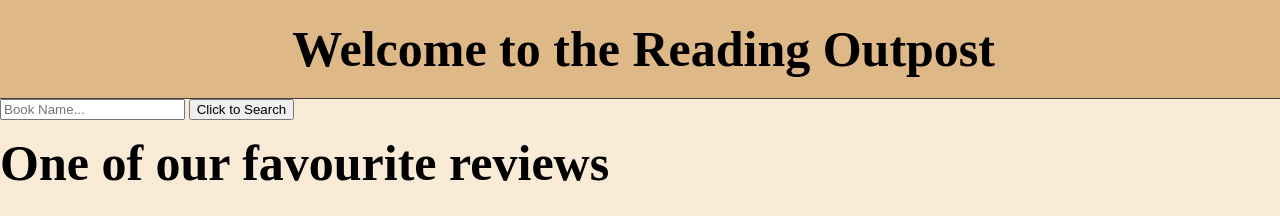
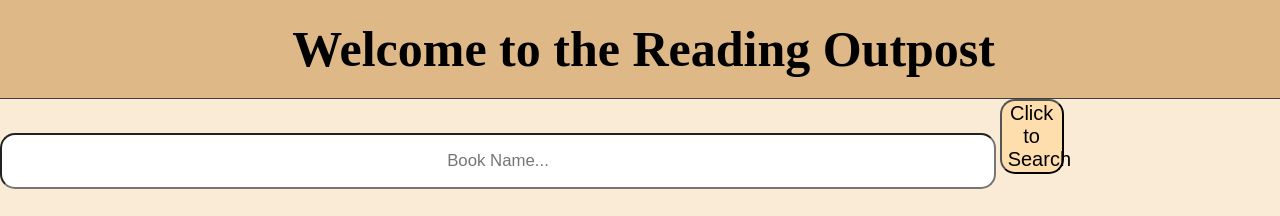
Before and after one commit to Zablon-Onchari-Nyabuto/Reading-Outpost, a plain HTML site: page index.html in a window 1280 px wide. Shown: the top 216 px of the page. Drawn offline with Linux system fonts and the light colour scheme; no server answers.

Commit message:
Update the input button in the css

```diff
--- a/index.html
+++ b/index.html
@@ -14,14 +14,13 @@
       </nav>
     </header>
     <main>
-      <div id="search">
+      <div>
         <input
           type="text"
+          id="input1"
           placeholder="Book Name..."
-          height="50%"
-          width="100%"
         />
-        <button type="click" onclick="getBooks()" width="20%">Click to Search</button>
+        <button type="click" id="button1">Click to Search</button>
         <ul id="books-list"></ul>
       </div>
       <div class="book-details">
--- a/style.css
+++ b/style.css
@@ -19,6 +19,23 @@ body {
   text-align: center;
 }
 
+#input1{
+  width: 75%;
+  height: 10%;
+  border-radius: 15px;
+  padding: 16px;
+  text-align: center;
+  font-size: larger;
+}
+#button1{
+  width: 5%;
+  height: 10%;
+  border-radius: 15px;
+  background-color: navajowhite;
+  font-size: 20px;
+  top: 0px;
+}
+
 h1 {
   font-family: "mono-space";
   font-size: 50px;
@@ -27,7 +44,7 @@ body {
 }
 
 ul {
-    padding: 0;
+  padding: 20px;
 }
 
 li {
@@ -60,7 +77,6 @@ body {
 
 form {
   width: 40%;
-    margin: 50px auto 50px auto;
 }
 
 textarea {
```
Lines whose indentation alone changed are shown as unchanged.
